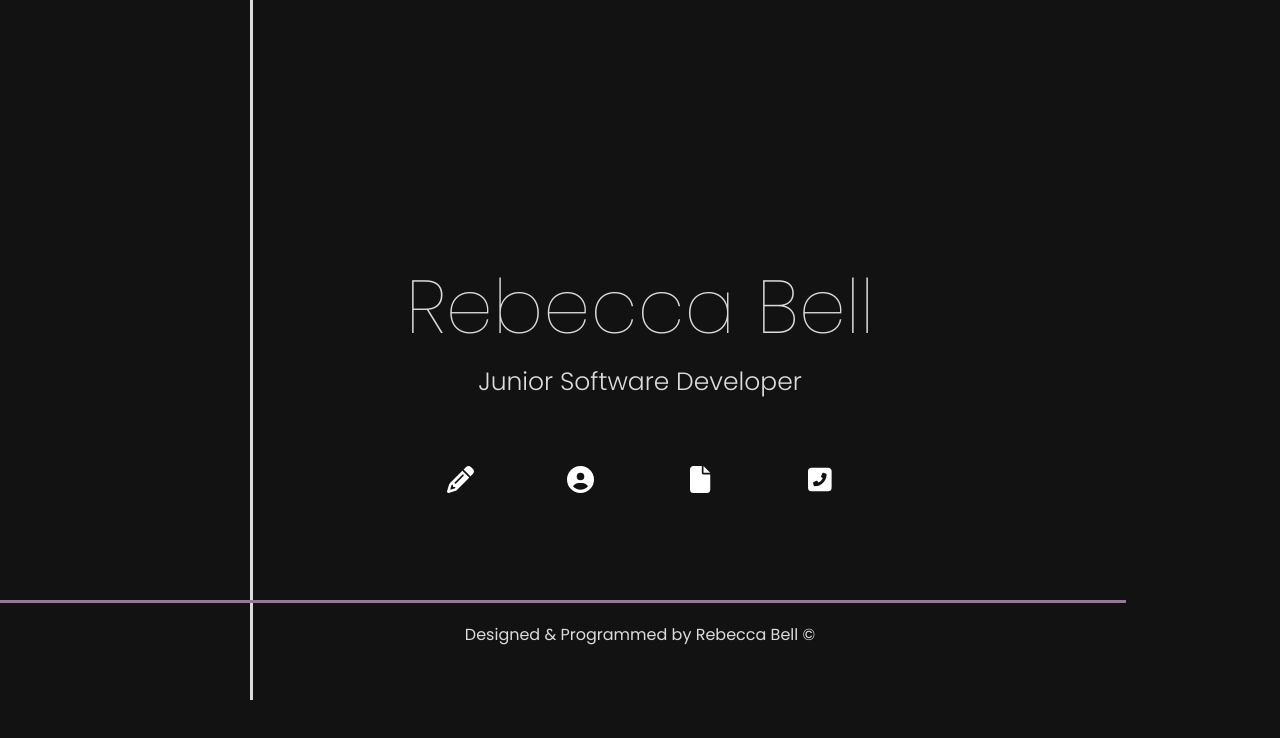
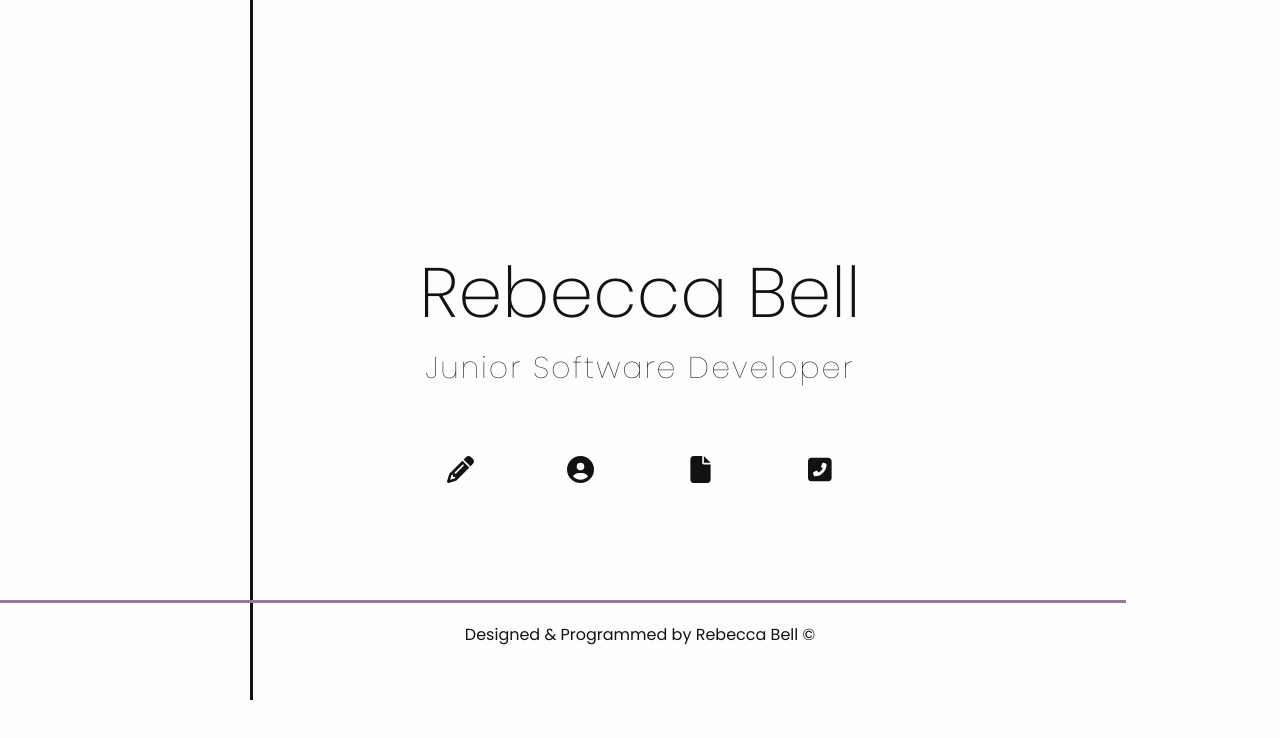
Before and after one commit to RebeccaRBell/personal_portfolio, a React (Create React App) app: page / in a window 1280 px wide. Shown: the top 738 px of the page. Built offline with nearby package versions, Linux system fonts and the light colour scheme; a web font is replaced by a local one.

Commit message:
changed contrasting colours, edited navbar and nav on homepage

```diff
--- a/src/App.css
+++ b/src/App.css
@@ -4,8 +4,8 @@ cursive;
 font-family: 'Poppins',
 sans-serif;*/
 :root{
-                --background-color: rgb(18, 18, 18);
-                --contrast-color: rgb(220, 220, 220);
+                --background-color: rgb(220, 220, 220);
+                --contrast-color: rgb(18, 18, 18);
                 --blue: rgb(102, 153, 184);
                 --pink: rgb(197, 87, 118);
                 --orange: rgb(216, 115, 57);
--- a/src/Components/NavBar.css
+++ b/src/Components/NavBar.css
@@ -10,13 +10,13 @@ font-family: 'Red Hat Text',
 sans-serif; */
 
 :root {
-        --background-color: rgb(18, 18, 18);
-        --contrast-color: rgb(220, 220, 220);
+        --contrast-color: rgb(18, 18, 18);
+        --background-color: rgb(253, 253, 255);
         --blue: rgb(102, 153, 184);
         --pink: rgb(197, 87, 118);
         --orange: rgb(216, 115, 57);
         --green: rgb(111, 181, 118);
-        --yellow: rgb(243, 213, 63);
+        --yellow: rgb(255, 222, 55);
 
 }
 .nav-bar {
@@ -66,34 +66,55 @@ margin-left: 0px;
 font-family: 'Red Hat Text',
                 sans-serif;
         font-weight: 400;
-        letter-spacing: 1px;
-        margin-right: 40px;
+        margin-right: 60px;
 }
 .nav-list li {
-        margin: 20px;
+        margin: 40px;
 }
 .nav-list a {
         text-decoration: none;
         color: rgb(177, 65, 65);
 }
  .nav-list .fa-file,  .nav-list .fa-house,  .nav-list .fa-pencil,  .nav-list .fa-circle-user,  .nav-list .fa-square-phone-flip {
-        font-size: 23px;
+        font-size: 25px;
+        margin-left: 15px;
         color: var(--contrast-color);
         text-align: center;
 }
 .nav-list .fa-house:hover{
-        color: var(--yellow);
+        color: var(--background-color);
+        margin: 0 auto;
+         border-radius: 50px;
+        background-color: var(--yellow);
         cursor: pointer;
 }
 .nav-list .fa-pencil:hover{
-        color: var(--blue);
+        color: var(--background-color);
+                margin: 0 auto;
+                border-radius: 50px;
+                background-color: var(--blue);
+                cursor: pointer;
 }
 .nav-list .fa-circle-user:hover{
-        color: var(--orange);
+color: var(--background-color);
+        margin: 0 auto;
+        border-radius: 50px;
+        background-color: var(--orange);
+        cursor: pointer;
 }
 .nav-list .fa-file:hover{
-        color: var(--pink);
+color: var(--background-color);
+        margin: 0 auto;
+        border-radius: 50px;
+        background-color: var(--pink);
+        cursor: pointer;
 }
 .nav-list .fa-square-phone-flip:hover{
-        color: var(--green);
+color: var(--background-color);
+        margin: 0 auto;
+        border-radius: 50px;
+        background-color: var(--green);
+        cursor: pointer;
+        padding: 10px;
+        margin-right: -10px;
 }
--- a/src/Components/Opening.css
+++ b/src/Components/Opening.css
@@ -8,11 +8,6 @@ font-family: 'Poppins',
 sans-serif;
 font-family: 'Red Hat Text',
 sans-serif; */
-
-:root{
-        --background-color: rgb(18, 18, 18);
-        --contrast-color: rgb(220,220,220);
-}
 
 .opening {
         width: 100%;
--- a/src/Containers/HomepageContainer.css
+++ b/src/Containers/HomepageContainer.css
@@ -7,8 +7,9 @@ sans-serif;
 font-family: 'Red Hat Text',
 sans-serif; */
 :root {
-        --background-color: rgb(18, 18, 18);
-        --contrast-color: rgb(220, 220, 220);
+        --background-color: rgb(253,253,255);
+        --contrast-color: rgb(18, 18, 18);
+        --grey: rgba(78, 78, 78, 0.855);
         --blue: rgb(102, 153, 184);
         --pink: rgb(197, 87, 118);
         --orange: rgb(216, 115, 57);
@@ -87,12 +88,14 @@ sans-serif; */
 }
 
 .intro h1 {
-        font-weight: 100;
-        font-size: 75px;
+
+        font-family: 'Poppins', sans-serif;
+        font-weight: 200;
+        font-size: 70px;
         padding: 0px;
         margin: 0 auto;
         text-align: center;
-        padding-top: 250px;
+        padding-top: 240px;
         color: var(--contrast-color);
 
 }
@@ -100,8 +103,9 @@ sans-serif; */
 
 
 .intro h3 {
-        font-weight: 300;
-        font-size: 25px;
+        font-weight: 100;
+        font-size: 30px;
+        letter-spacing: 2px;
         text-align: center;
         margin: 0 auto;
         padding: 0px;
@@ -115,33 +119,65 @@ sans-serif; */
         flex-flow: row nowrap;
         justify-content: center;
         margin-top: 40px;
+        align-items: center;
 }
 
-.icons .fa-pencil, .icons .fa-circle-user,  .icons .fa-file,  .icons .fa-square-phone-flip{
-        color: white;
+.icons .fa-pencil, .icons .fa-circle-user,  .icons .fa-square-phone-flip{
+        color: var(--contrast-color);
         font-size: 27px;
 }
-.icons .fa-pencil:hover{
-        color: var(--blue);
+ .icons .fa-file{
+        color: var(--contrast-color);
+        font-size: 27px;
+        width: 27px;
+        height: 27px;
+ }
+.project-icon {
+        margin: 0 auto;
+}
+
+.project-icon :hover{
+        color: var(--background-color);
+        background-color: var(--blue);
+        border-radius: 50px;
+        margin-top: -12px;
+        padding: 12px;
+        cursor: pointer;
+
 }
 .icons .fa-circle-user:hover{
-        color: var(--orange);
+        color: var(--background-color);
+        margin: 0 auto;
+                border-radius: 50px;
+                background-color: var(--orange);
+                margin-top: -12px;
+                        padding: 12px;
+                cursor: pointer;
 }
 .icons .fa-file:hover {
-        color: var(--pink);
+        color: var(--background-color);
+        margin: 0 auto;
+                border-radius: 50px;
+                background-color: var(--pink);
+                margin-top: -12px;
+                        padding: 12px;
+                cursor: pointer;
 }
 .icons .fa-square-phone-flip:hover{
-        color: var(--green);
+        color: var(--background-color);
+        margin: 0 auto;
+                border-radius: 50px;
+                background-color: var(--green);
+                margin-top: -12px;
+                        padding: 15px;
+                cursor: pointer;
 }
-.icons div{
-        margin: 25px;
-}
+
 
 .links {
         display: flex;
         flex-flow: row nowrap;
         justify-content: center;
-        margin-top:-135px;
 }
 .links:hover {
         cursor: pointer;
@@ -150,8 +186,13 @@ sans-serif; */
         font-weight: 400;
         font-size: 18px;
 }
+.icons div{
+        margin: 25px;
+}
 .links div {
         margin: 25px;
+        margin-top: -100px;
+
 }
 .links .link {
         text-decoration: none;
@@ -284,9 +325,6 @@ sans-serif; */
                         margin-top: -110px;
                 }
 
-                .links:hover {
-                        cursor: pointer;
-                }
 
                 .links h2 {
                         font-weight: 400;
--- a/src/Containers/HomepageContainer.js
+++ b/src/Containers/HomepageContainer.js
@@ -60,13 +60,13 @@ const HomepageContainer = () => {
       <h3>Junior Software Developer</h3>
       <div className='icons'>
         <div className='project-link' onMouseOver={mouseHoverProject} onMouseLeave={mouseLeaveProject}>
-        <Link to='/projects' className='link'><FontAwesomeIcon icon='fa-solid fa-pencil'/></Link></div>
+        <Link to='/projects' className='link project-icon'><FontAwesomeIcon icon='fa-solid fa-pencil'/></Link></div>
           <div className='about-link'onMouseOver={mouseHoverAbout} onMouseLeave={mouseLeaveAbout}>
-           <Link to='/about' className='link'><FontAwesomeIcon icon="fa-solid fa-circle-user" /></Link></div>
+           <Link to='/about' className='link about-icon'><FontAwesomeIcon icon="fa-solid fa-circle-user" /></Link></div>
           <div className='cv-link' onMouseOver={mouseHoverCV} onMouseLeave={mouseLeaveCV}>
-           <Link to='/cv' className='link'><FontAwesomeIcon icon="fa-solid fa-file" /></Link></div>
+           <Link to='/cv' className='link cv-icon'><FontAwesomeIcon icon="fa-solid fa-file" /></Link></div>
            <div className='contact-link' onMouseOver={mouseHoverContact} onMouseLeave={mouseLeaveContact} >
-           <a href='#contact' className='link'><FontAwesomeIcon icon="fa-solid fa-square-phone-flip" /></a></div>
+           <a href='#contact' className='link contact-icon'><FontAwesomeIcon icon="fa-solid fa-square-phone-flip" /></a></div>
       </div>
       <div className='links'>
       <div className='project-link' onMouseOver={mouseHoverProject} onMouseLeave={mouseLeaveProject}>
--- a/src/Containers/ProjectContainer.css
+++ b/src/Containers/ProjectContainer.css
@@ -9,8 +9,8 @@ sans-serif;
 font-family: 'Red Hat Text',
 sans-serif; */
 :root {
-        --background-color: rgb(18, 18, 18);
-        --contrast-color: rgb(220, 220, 220);
+        --background-color: rgb(220, 220, 220);
+        --contrast-color: rgb(18, 18, 18);
         --blue: rgb(102, 153, 184);
         --pink: rgb(197, 87, 118);
         --orange: rgb(216, 115, 57);
@@ -19,8 +19,7 @@ sans-serif; */
 }
 
 .project-container{
-font-family: 'Red Hat Text',
-                sans-serif;
+font-family: 'Poppins', sans-serif;
                 background-color: var(--background-color);
                 height: 100%;
                 width: 100%;
@@ -44,7 +43,6 @@ font-family: 'Montserrat',
         margin: 0 auto;
 }
 .project{
-        background-color: var(--contrast-color);
         margin-top: 40px;
         border-radius: 15px;
 
@@ -53,9 +51,19 @@ font-family: 'Montserrat',
         width: 50%;
         border-radius: 15px;
 }
-.project-one {
+.project-flex {
         display: flex;
         flex-flow: row nowrap;
+}
+.project-one-header h3 {
+        font-size: 30px;
+        font-weight: 300;
+        text-align: center;
+        padding: 10px;
+        margin: 0 auto;
+        color: var(--orange)
+}
+.project-one {
         border: 3px solid var(--orange);
         border-radius: 15px;
         padding: 30px;
@@ -65,19 +73,23 @@ font-family: 'Montserrat',
         text-align: right;
         padding: 20px;
 }
-.project-one-text h3{
-        font-size: 25px;
-        color: var(--orange);
-}
+
 .project ul {
         list-style-type: none;
+        padding: 0px;
 }
 .project-two {
-        display: flex;
-        flex-flow: row nowrap;
         border: 3px solid var(--green);
         border-radius: 15px;
         padding: 30px;
+}
+.project-two-header h3 {
+        font-size: 30px;
+        font-weight: 300;
+        text-align: center;
+        padding: 10px;
+        margin: 0 auto;
+        color: var(--green);
 }
 
 .project-two-text {
@@ -86,10 +98,6 @@ font-family: 'Montserrat',
         padding: 20px;
 }
 
-.project-two-text h3 {
-        font-size: 25px;
-        color: var(--green);
-}
 
 .project ul {
         list-style-type: none;
--- a/src/Containers/ProjectContainer.js
+++ b/src/Containers/ProjectContainer.js
@@ -13,9 +13,13 @@ const ProjectContainer = () => {
     <div className='projects'>
       <div className='project'>
       <div className='project-one'>
+        <div className='project-one-header'>
+<h3>Travel Bucket List App</h3>
+  </div>
+<div className='project-flex'>
     <video src={python} controls autoPlay loop muted/>
     <div className='project-one-text'>
-      <h3>Travel Bucket List App</h3>
+
       <h4>Python | SQL | Flask | Django</h4>
       <p>This app was created as my first solo project at CodeClan.
       <br />The brief I chose was to create a CRUD application to help track a user's travel destinations.
@@ -32,10 +36,14 @@ const ProjectContainer = () => {
     </div>
     </div>
     </div>
+    </div>
     <div className='project'>
     <div className='project-two'>
+  <div className='project-two-header'>
+      <h3>smeco - Environmental Education App</h3>
+  </div>
+  <div className='project-flex'>
     <div className='project-two-text'>
-      <h3>smeco - Environmental Education App</h3>
       <h4>React | MongoDB | Express.js | Node.js </h4>
       <p>This app was created for my first group project at CodeClan.
       <br />The brief my group chose was to create an environmental education app centring on carbon emissions.
@@ -54,6 +62,7 @@ const ProjectContainer = () => {
     </div>
     </div>
     </div>
+    </div>
 
       </div>
 
```
